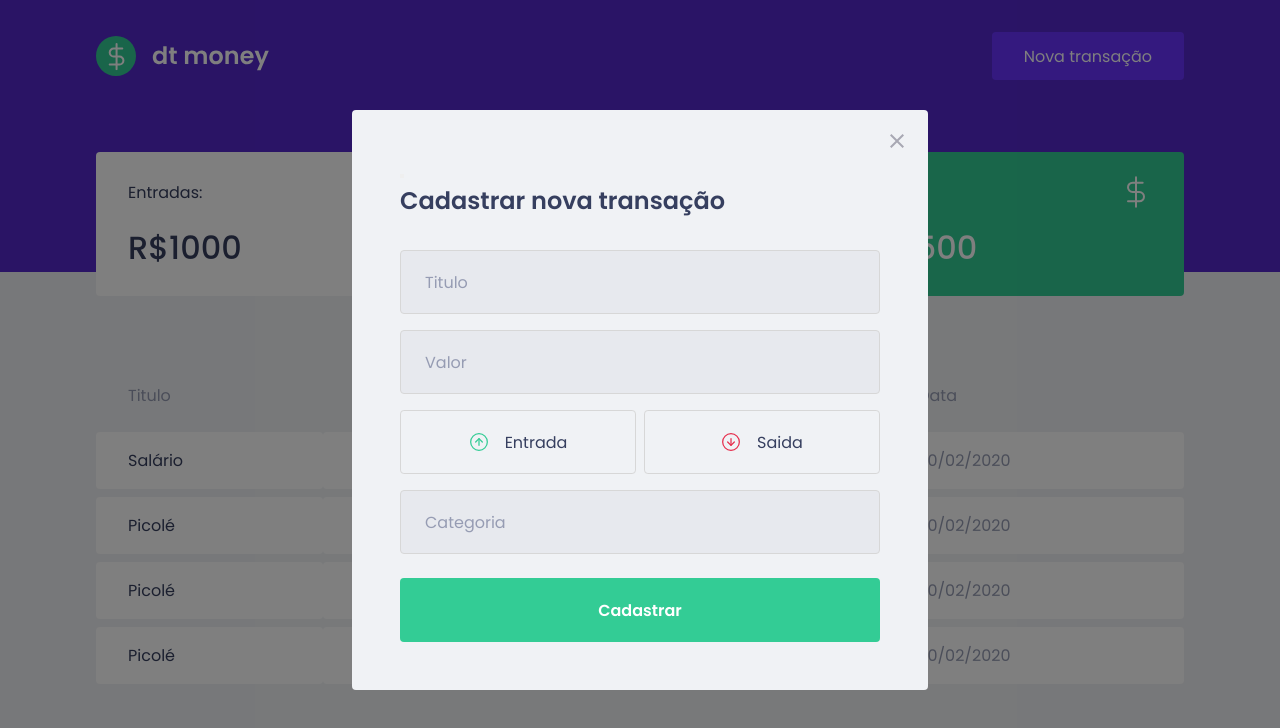
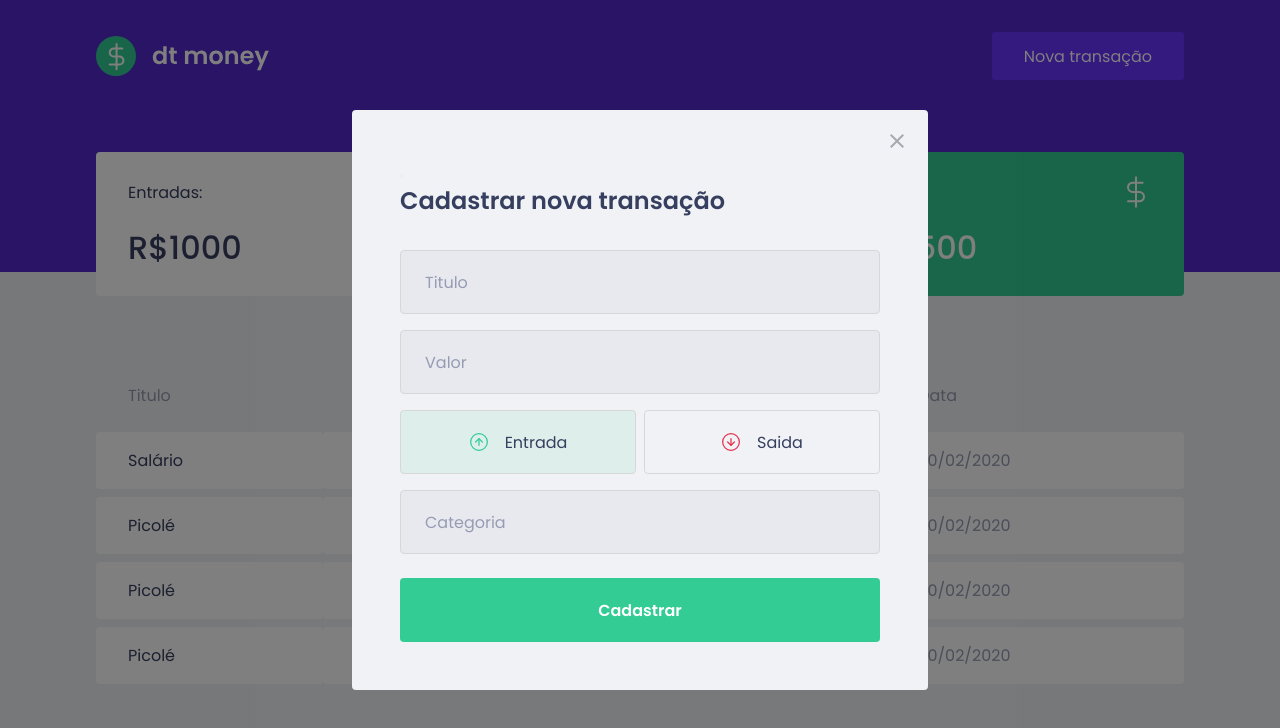
Before and after one commit to jeffersonbraster/moneyextrato, a React (Create React App) app: page / in a window 1280 px wide. Both pictures are taken after a click on the button "Nova transação". Shown: the top 728 px of the page. Built offline with nearby package versions, Linux system fonts and the light colour scheme; no server answers; what miragejs would draw is missing.

Commit message:
funcionamento e cores para o botão

```diff
--- a/src/components/ModalTransaction/index.tsx
+++ b/src/components/ModalTransaction/index.tsx
@@ -1,8 +1,9 @@
 import Modal from "react-modal";
 import incomeImg from "../../assets/income.svg";
 import outcomeImg from "../../assets/outcome.svg";
-import { Container, TransactionTypeContainer } from "./styles";
+import { Container, TransactionTypeContainer, RadioBox } from "./styles";
 import Close from "../../assets/close.svg";
+import { useState } from "react";
 
 type modalTransactionTypes = {
   isOpen: boolean;
@@ -13,6 +14,8 @@
   isOpen,
   onRequestClose,
 }: modalTransactionTypes) {
+  const [type, setType] = useState("deposit");
+
   return (
     <Modal
       isOpen={isOpen}
@@ -36,13 +39,27 @@
         <input type="number" placeholder="Valor" />
 
         <TransactionTypeContainer>
-          <button type="button">
+          <RadioBox
+            type="button"
+            onClick={() => {
+              setType("deposit");
+            }}
+            isActive={type === "deposit"}
+            activeColor="green"
+          >
             <img src={incomeImg} alt="Entrada" /> <span>Entrada</span>
-          </button>
+          </RadioBox>
 
-          <button type="button">
+          <RadioBox
+            type="button"
+            onClick={() => {
+              setType("widthdraw");
+            }}
+            isActive={type === "widthdraw"}
+            activeColor="red"
+          >
             <img src={outcomeImg} alt="Saida" /> <span>Saida</span>
-          </button>
+          </RadioBox>
         </TransactionTypeContainer>
 
         <input type="text" placeholder="Categoria" />
--- a/src/components/ModalTransaction/styles.ts
+++ b/src/components/ModalTransaction/styles.ts
@@ -1,5 +1,5 @@
 import styled from "styled-components";
-import { darken } from "polished";
+import { darken, transparentize } from "polished";
 
 export const Container = styled.form`
   h2 {
@@ -53,13 +53,27 @@
   display: grid;
   grid-template-columns: 1fr 1fr;
   gap: 0.5rem;
+`;
 
-  button {
+type RadioBoxProps = {
+  isActive: boolean;
+  activeColor: "green" | "red";
+};
+
+const colors = {
+  green: "#33cc95",
+  red: "#e52e40",
+};
+
+export const RadioBox = styled.button<RadioBoxProps>`
   height: 4rem;
   border: 1px solid #d7d7d7;
   border-radius: 0.24rem;
 
-    background: transparent;
+  background: ${(props) =>
+    props.isActive
+      ? transparentize(0.9, colors[props.activeColor])
+      : "transparent"};
 
   display: flex;
   align-items: center;
@@ -81,5 +95,4 @@
     font-size: 1rem;
     color: var(--text-title);
   }
-  }
 `;
```
Lines whose indentation alone changed are shown as unchanged.
